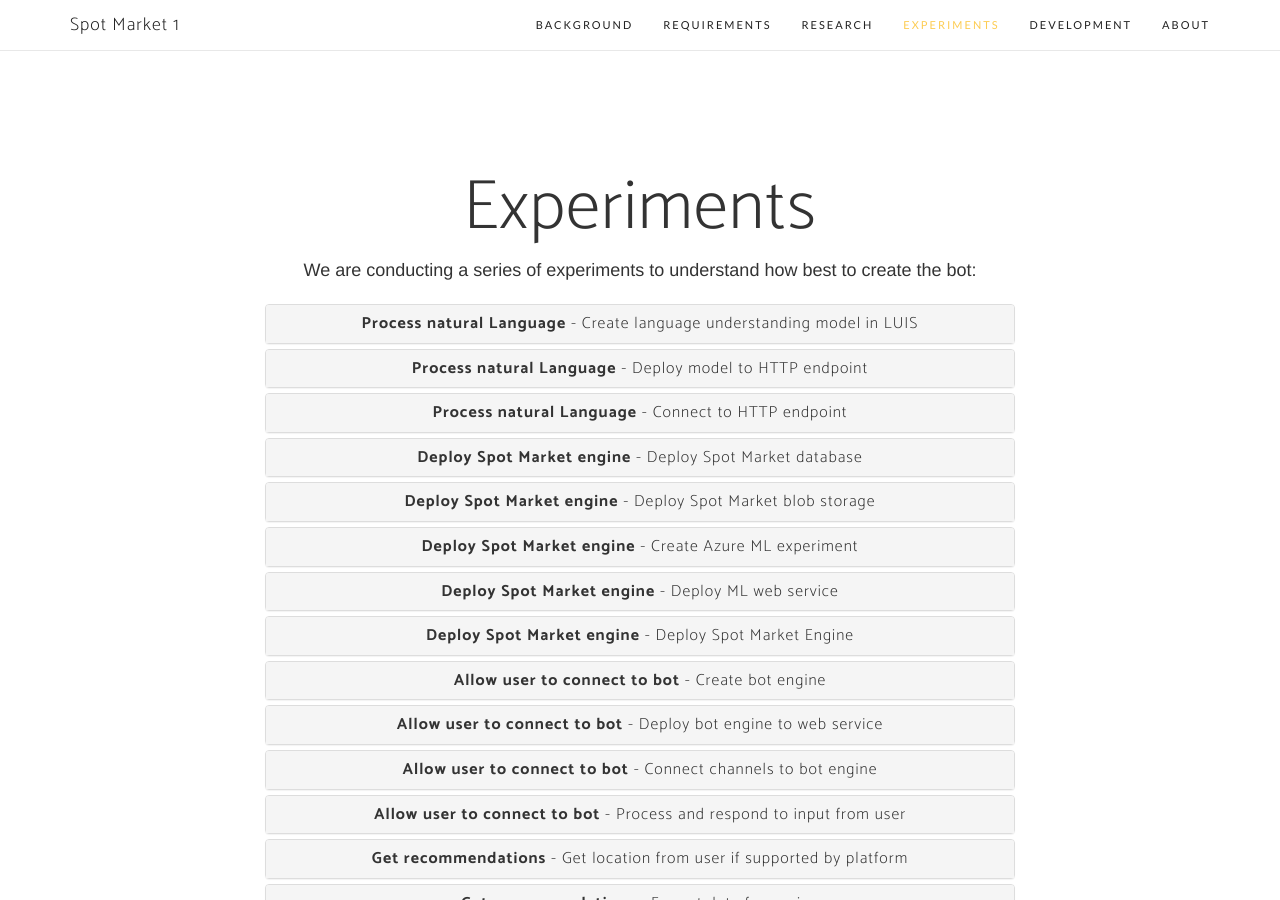
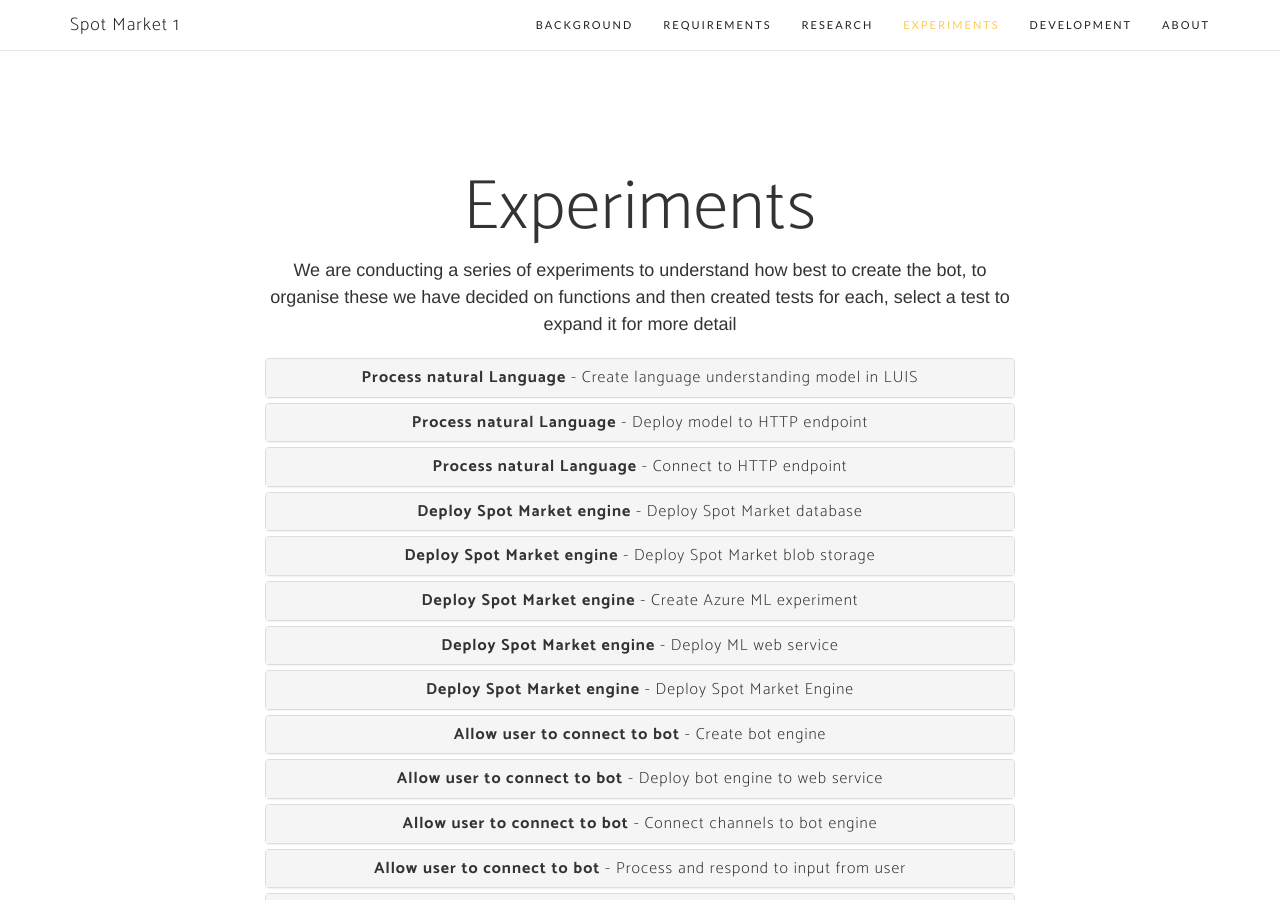
Before and after one commit to Thalexander/sm1-site, a Jekyll site: the page built from index.html, in a window 1280 px wide and 900 px high, scrolled down 5359 px. Built offline with Jekyll 4.4.1, drawn with Linux system fonts in a browser that asks for light colours; nearby versions of some CDN libraries; some web fonts are replaced; the list of posts is cut into pages by our own code.

Commit message:
Change opening text for experiments to explain organisation

```diff
--- a/_includes/experiments.html
+++ b/_includes/experiments.html
@@ -3,7 +3,10 @@
         <div class="row">
             <div class="col-md-8 col-md-offset-2">
                 <h2 class="section-heading">Experiments</h2>
-                <p>We are conducting a series of experiments to understand how best to create the bot:</p>
+                <p>We are conducting a series of experiments to understand how
+                   best to create the bot, to organise these we have decided on
+                   functions and then created tests for each, select a test to
+                   expand it for more detail</p>
                 <div class="panel-group" id="accordion" role="tablist" aria-multiselectable="true">
                     {% for function in site.data.experiments %}
                     {% for experiment in function.tests %}
```
